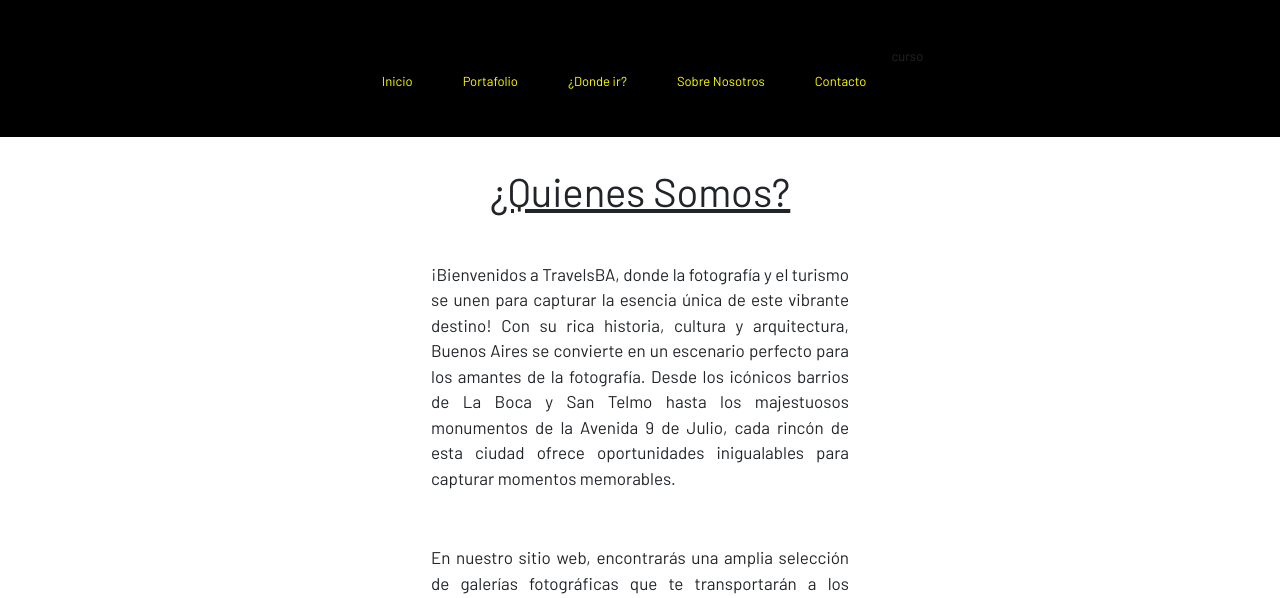
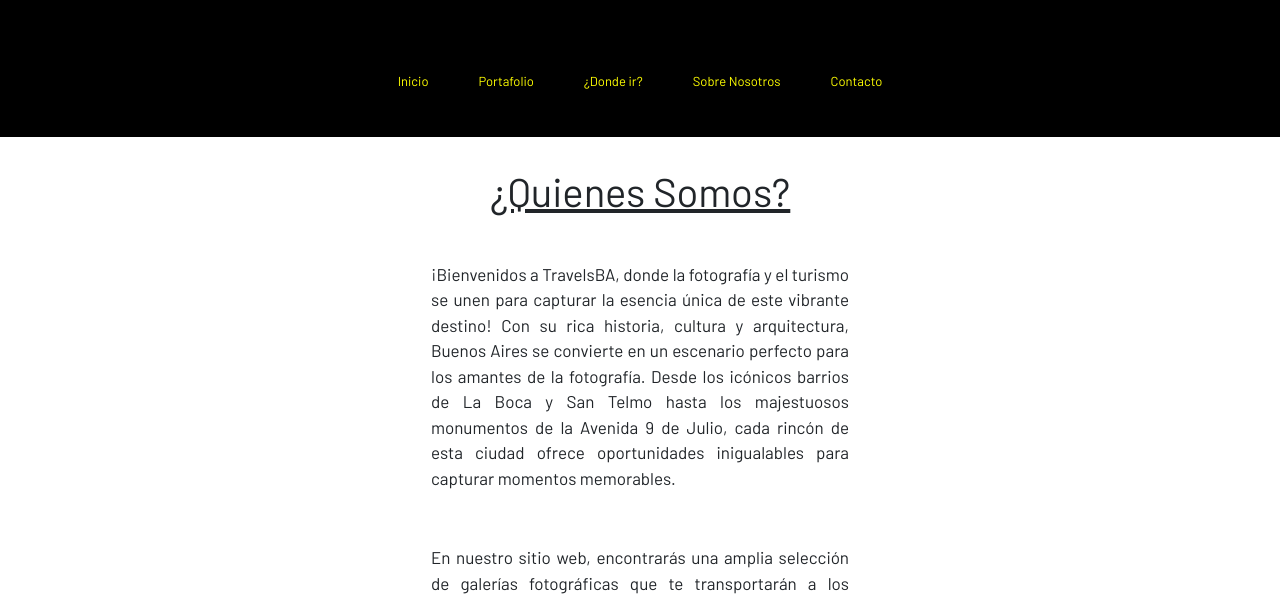
Before and after one commit to fnvcnte/PreEntrega2-Vicente, a plain HTML site: page index.html in a window 1280 px wide. Shown: the part 133-731 px from the top of the page. Drawn offline with nearby package versions, Linux system fonts and the light colour scheme; a web font is replaced by a local one.

Commit message:
actualizando proyecto

```diff
--- a/index.html
+++ b/index.html
@@ -47,7 +47,6 @@
                         <li class="nav-item">
                             <a class="nav-link active" aria-current="page" href="pages/contacto.html" style="color: yellow;">Contacto</a>
                         </li>
-                        <li>curso</li>
                     </ul>
                 </div>
             </div>
```
